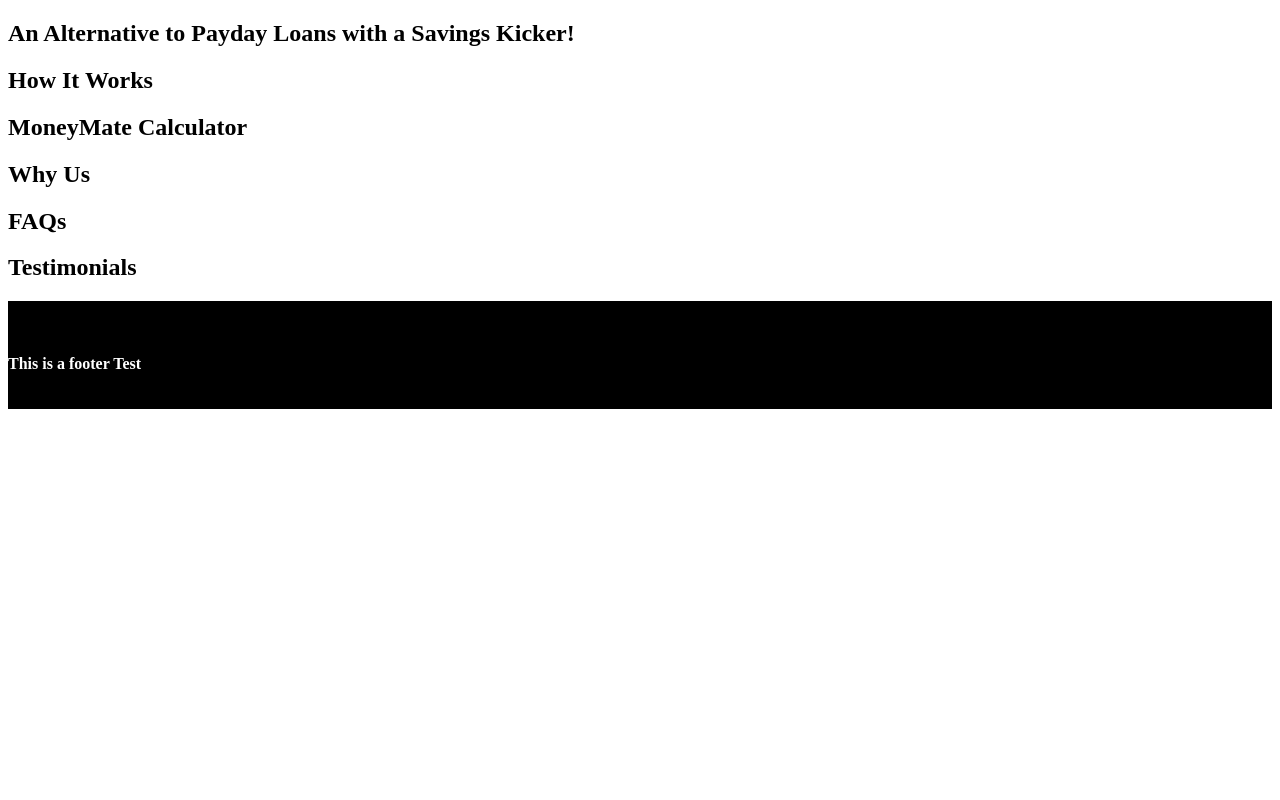
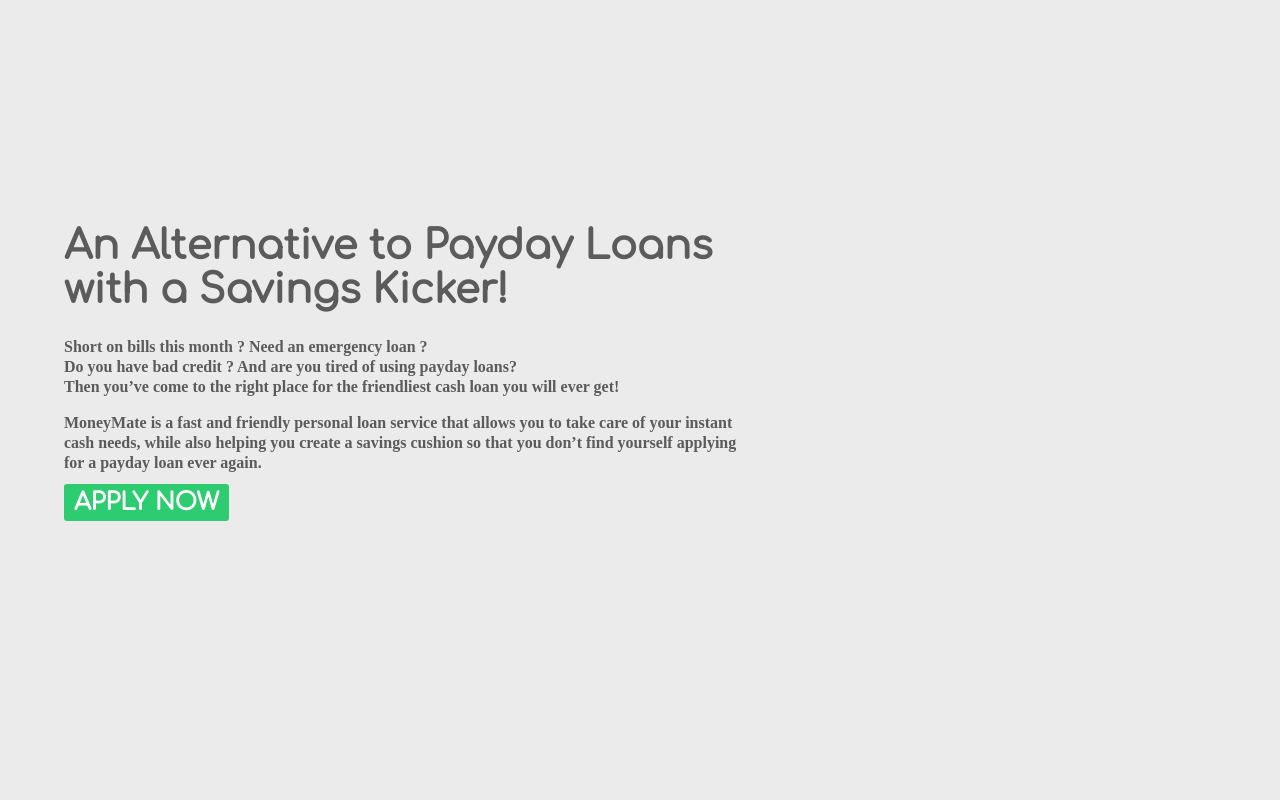
Before and after one commit to FIININC/MoneyMate, a website: page app/index.html in a window 1280 px wide. Shown: the top 800 px of the page. Drawn offline with nearby package versions, Linux system fonts and the light colour scheme; files that its build step writes are made by us from their sources; files whose address does not match are found by name; a web font is replaced by a local one.

Commit message:
Basic layout

```diff
--- /dev/null
+++ b/app/css/styles.min.css
@@ -0,0 +1,68 @@
+
+
+
+
+
+
+
+
+
+@import url("https://fonts.googleapis.com/css?family=Comfortaa");
+@import url("https://fonts.googleapis.com/css?family=Maitree");
+html, body {
+  margin: 0;
+  padding: 0;
+  background: #ebebeb; }
+
+.inner-wrapper {
+  width: 90%;
+  margin: 0 auto; }
+
+h1 {
+  font-family: "Comfortaa", cursive;
+  font-weight: bold;
+  color: #5b5b5b;
+  width: 60%;
+  font-size: 2.5em;
+  margin-top: 4em;
+  margin-bottom: 0.625em; }
+
+.btn {
+  color: white;
+  text-decoration: none;
+  margin-top: 10px;
+  padding: 5px 10px;
+  border-radius: 3px;
+  font-family: "Comfortaa", cursive;
+  font-size: 1.5em;
+  font-weight: bold; }
+
+.btn-green {
+  background: #2ecc71; }
+  .btn-green:hover {
+    background: #26ab5f;
+    transition: all 0.3s ease; }
+  .btn-green:active {
+    background: #176437; }
+
+.atf-wrapper {
+  min-height: calc(100vh - 4em);
+  margin-bottom: 2em;
+  text-align: left;
+  position: relative;
+  top: 4em;
+  overflow: auto;
+  background-color: #ebebeb; }
+  .atf-wrapper p {
+    font-family: "Maitree", serif;
+    font-weight: 600;
+    color: #5b5b5b;
+    font-size: 1em;
+    line-height: 1.25em;
+    margin: 1em 0;
+    width: 60%; }
+
+
+
+@import url("https://fonts.googleapis.com/css?family=Comfortaa");
+@import url("https://fonts.googleapis.com/css?family=Maitree");
--- a/app/index.html
+++ b/app/index.html
@@ -29,11 +29,11 @@
         <!-- FavIcon Starts -->
 
         <!--StyleSheets Starts-->
-            <link href="../../../MoneyMate-siahmed%202/css/styles.css" rel="stylesheet" />
+            <link href="css/styles.min.css" rel="stylesheet" />
         <!--StyleSheets Ends-->
 
         <!--JavaScript Starts-->
-        <script src="../../../MoneyMate-siahmed%202/js/footer.js"></script>
+        <script src="js/footer.js"></script>
         <!--JavaScript Ends-->
 
     </head>
@@ -47,9 +47,22 @@
         <!--Header Ends-->
 
         <!-- SECTION: Above The Fold : Starts -->
-        <section id="above_the_fold">
-            <div class="wrapper">
+        <section id="above_the_fold" class="atf-wrapper">
+            <div class="inner-wrapper">
                 <h1>An Alternative to Payday Loans with a Savings Kicker!</h1>
+                <p>
+                    Short on bills this month ? Need an emergency loan ?
+                    <br />
+                    Do you have bad credit ? And are you tired of using payday loans?
+                    <br />
+Then you’ve come to the right place for the friendliest cash loan you will ever get!
+                </p>
+                <p>
+                    MoneyMate is a fast and friendly personal loan service that allows you to take care of your instant cash needs, while
+also helping you create a savings cushion so that you don’t find yourself applying for a payday loan ever again.
+                </p>
+
+                <a href="#" class="btn btn-green">APPLY NOW</a>
             </div>
         </section>
         <!-- SECTION: Above The Fold : Ends -->
--- a/app/scss/main.scss
+++ b/app/scss/main.scss
@@ -0,0 +1,70 @@
+@import 'variables.scss';
+
+html, body{
+    margin: 0;
+    padding: 0;
+    background: $body-color;
+}
+
+.inner-wrapper{
+    width: 90%;
+    margin: 0 auto;
+}
+
+h1{
+	font-family: $header-font;
+	font-weight: bold;
+	color: $header-color;
+	width: 60%;
+	font-size: 2.5em;
+	margin-top: 4em;
+	margin-bottom: 0.625em;
+}
+
+@mixin button-bg($bg) {
+	background: $bg;
+
+	&:hover {
+	background:darken($bg,8%);
+	transition: all 0.3s ease;
+	}
+
+	&:active {
+	background:darken($bg,25%);
+	}
+}
+
+.btn {
+	color:white;
+	text-decoration:none;
+	margin-top: 10px;
+	padding:5px 10px;
+	border-radius:3px;
+	font-family: $header-font;
+	font-size:1.5em;
+	font-weight: bold;
+}
+
+.btn-green {
+	@include button-bg(#2ecc71);
+}
+
+.atf-wrapper{
+	min-height: calc(100vh - 4em);
+	margin-bottom: 2em;
+	text-align: left;
+	position: relative;
+	top: 4em;
+	overflow: auto;
+	background-color: #ebebeb;
+
+	p{
+		font-family: $body-font;
+		font-weight: 600;
+		color: $header-color;
+		font-size: 1em;
+		line-height: 1.25em;
+		margin: 1em 0;
+		width:60%;
+	}
+}
--- a/app/scss/variables.scss
+++ b/app/scss/variables.scss
@@ -0,0 +1,7 @@
+@import url('https://fonts.googleapis.com/css?family=Comfortaa');
+@import url('https://fonts.googleapis.com/css?family=Maitree');
+
+$body-color: #ebebeb;
+$body-font: 'Maitree', serif;
+$header-font: 'Comfortaa', cursive;
+$header-color: #5b5b5b;
```
Also changed, not shown: gulpfile.js (+2 -16 lines), app/scss/main.css (added), app/scss/main.min.css (added), app/scss/variables.css (added), 3 other files.
